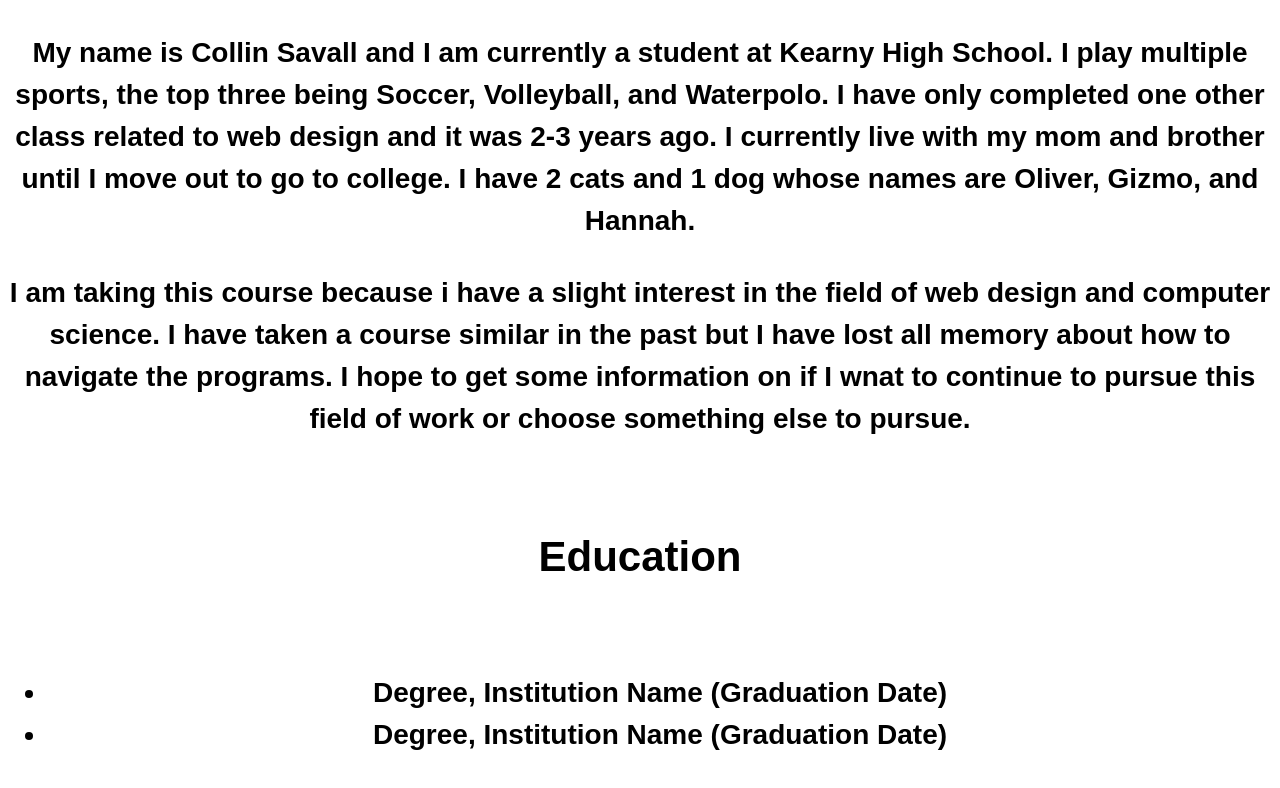
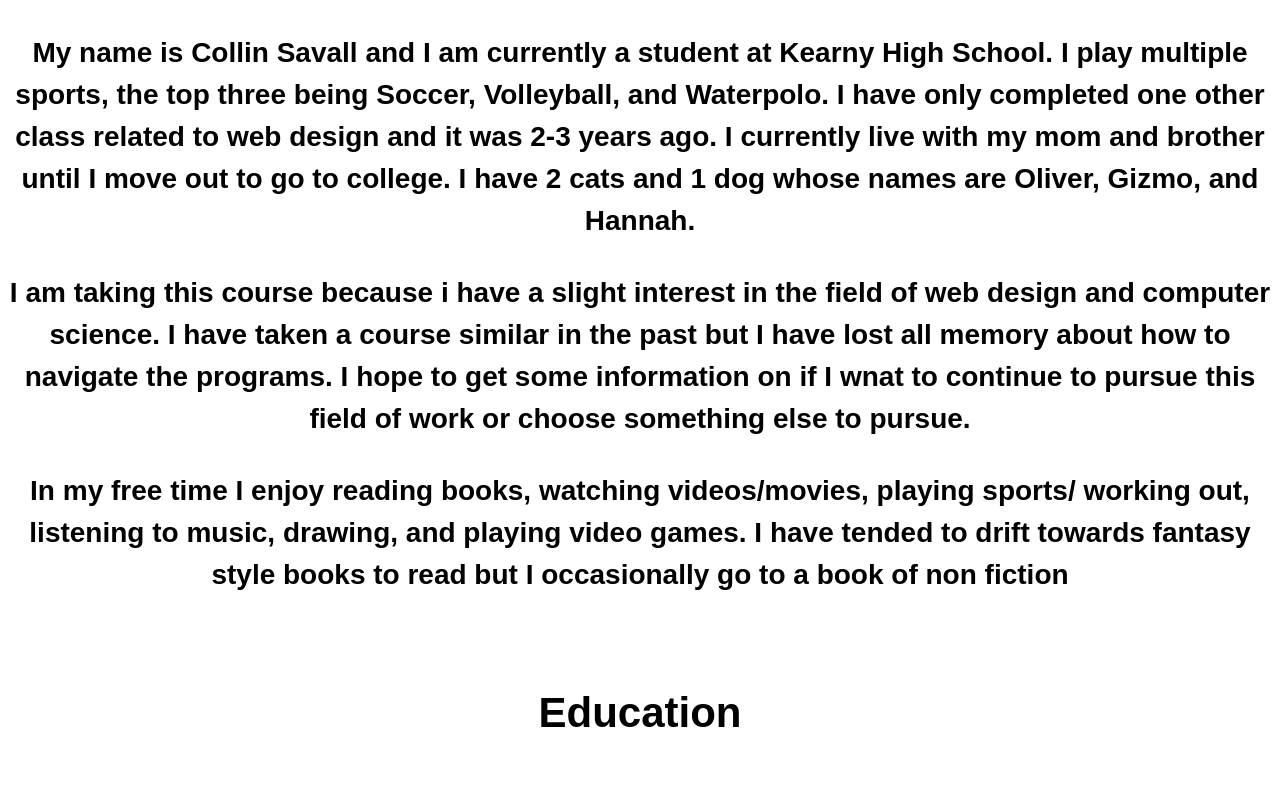
Before and after one commit to 1nvision/biography, a plain HTML site: page index.html in a window 1280 px wide. Shown: the part 305-1093 px from the top of the page. Drawn offline with Linux system fonts and the light colour scheme.

Commit message:
index.html

```diff
--- a/index.html
+++ b/index.html
@@ -91,6 +91,9 @@
 			<p>I am taking this course because i have a slight interest in the field of web design and computer science. I have taken a course similar in the past but I
 				have lost all memory about how to navigate the programs. I hope to get some information on if I wnat to continue to pursue this field of work or choose
 			something else to pursue.</p>
+			<p> In my free time I enjoy reading books, watching videos/movies, playing sports/ working out, listening to music, drawing, and playing video games. I have
+				tended to drift towards fantasy style books to read but I occasionally go to a book of non fiction
+			</p>
 		</section>
 
 		<section>
```
